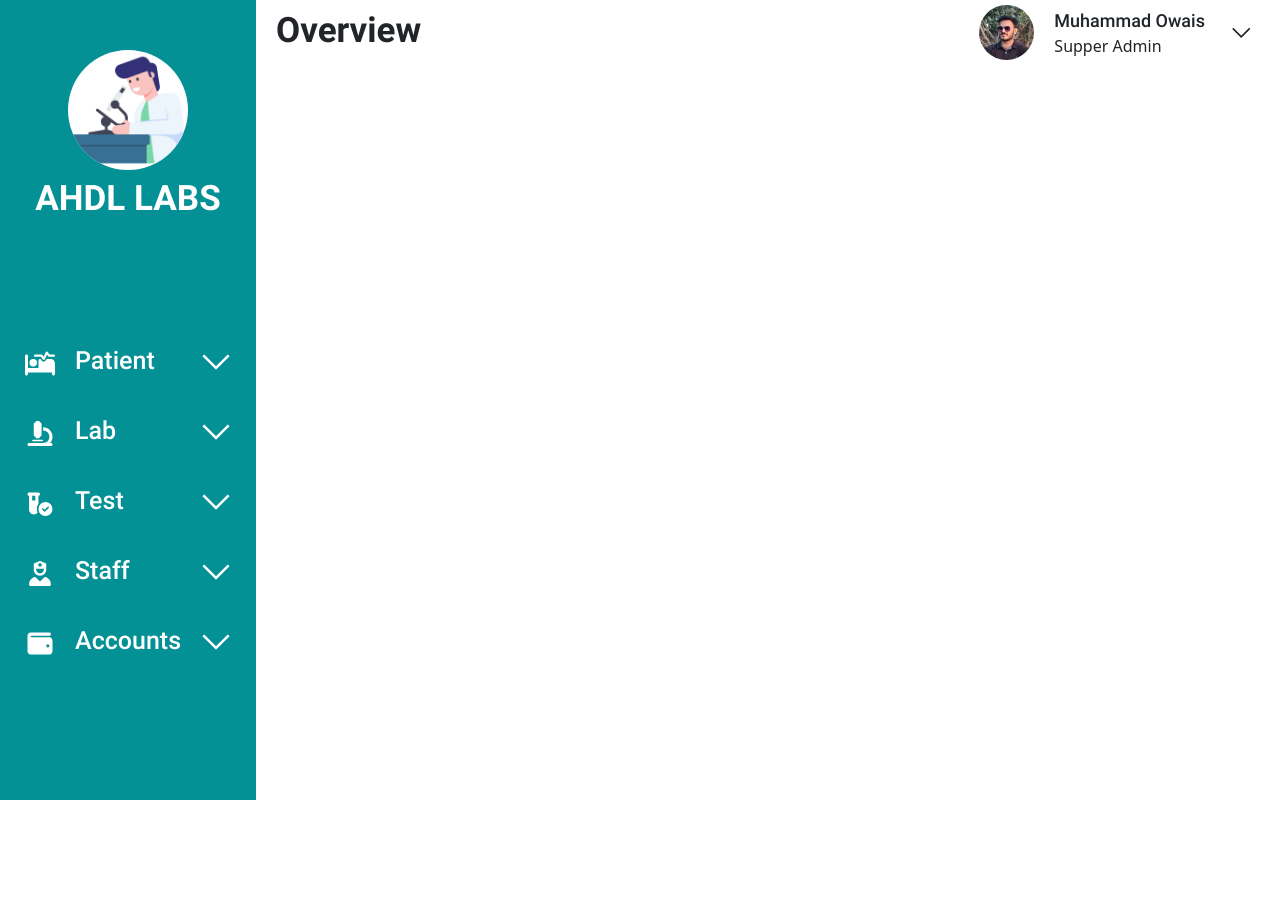
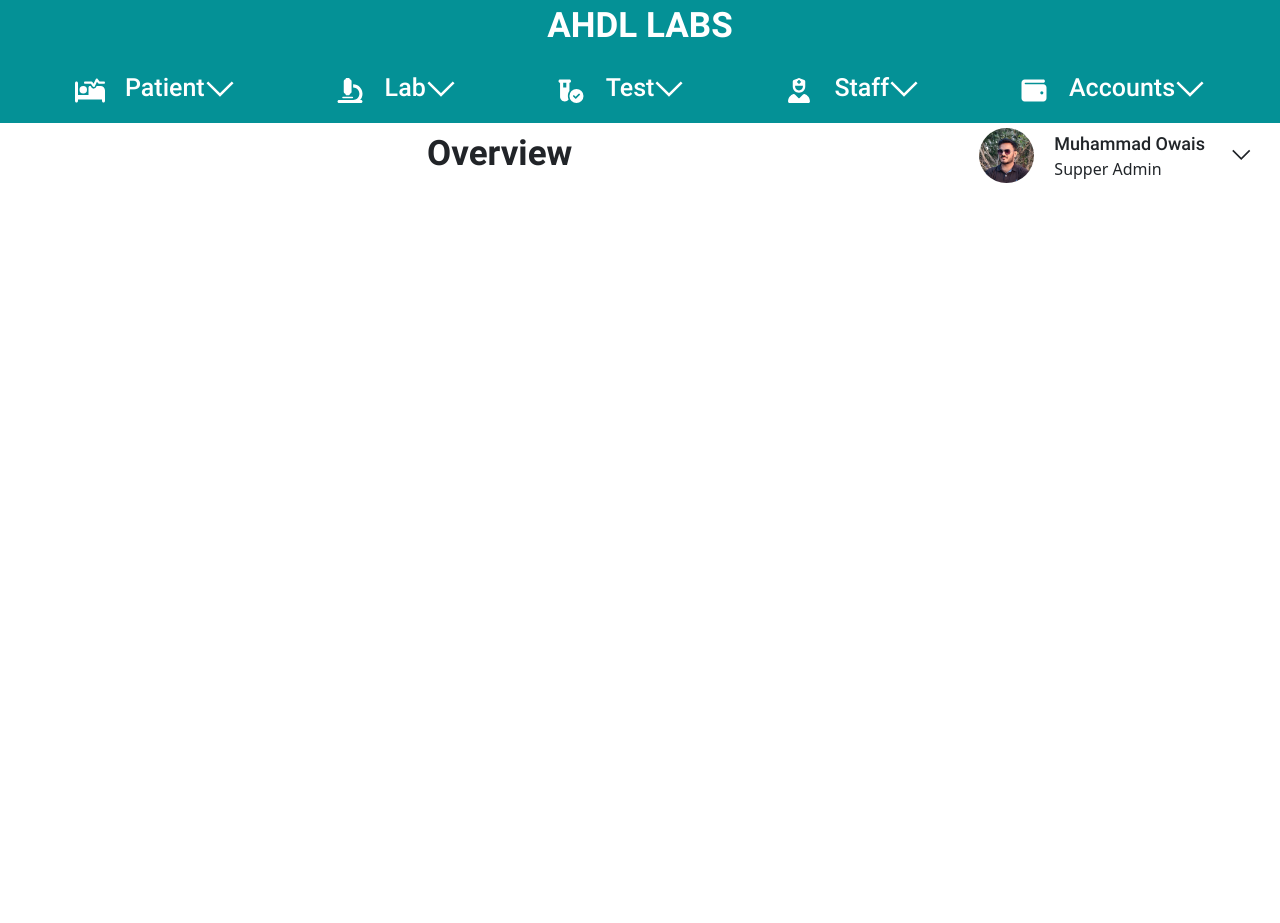
Before and after one commit to MuhammadOwais1020/AHDL-labs, a Django app: page / in a window 1280 px wide. Before the commit the page ends 800 px from the top, so only its background shows below. Run offline with Django 4.2, Linux system fonts and the light colour scheme; some libraries are stand-ins or nearby versions.

Commit message:
17/09/2023

```diff
--- a/LabManagementSystem/managementApp/static/script/script.js
+++ b/LabManagementSystem/managementApp/static/script/script.js
@@ -3032,23 +3032,25 @@ function displayDataInTable(data) {
     labIdCell.textContent = record.lab_id;
     row.appendChild(labIdCell);
 
-    const testIdCell = document.createElement("td");
-    testIdCell.textContent = record.test_id;
-    row.appendChild(testIdCell);
-
-    console.log("Test ID: " + record.test_id);
-
-    const testNameCell = document.createElement("td");
-    testNameCell.textContent = record.test_name;
-    row.appendChild(testNameCell);
-
     const datetimeCell = document.createElement("td");
     datetimeCell.textContent = record.datetime;
     row.appendChild(datetimeCell);
 
+    const testPatientCell = document.createElement("td");
+    testPatientCell.textContent = record.patient_name;
+    testPatientCell.classList.add("text-left");
+    row.appendChild(testPatientCell);
+
     const genderCell = document.createElement("td");
     genderCell.textContent = record.gender;
     row.appendChild(genderCell);
+    // console.log("Patient Name: " + record.patient_name);
+    // console.log("Test ID: " + record.test_id);
+
+    const testNameCell = document.createElement("td");
+    testNameCell.textContent = record.test_name;
+    testNameCell.classList.add("text-left");
+    row.appendChild(testNameCell);
 
     const pannelCaseCell = document.createElement("td");
     pannelCaseCell.textContent = record.pannel_case;
--- a/LabManagementSystem/managementApp/static/style.css
+++ b/LabManagementSystem/managementApp/static/style.css
@@ -61,12 +61,11 @@ body {
 
 /* side panel */
 .side-panel-div {
-    width: 20vw;
-    height: 100vh;
-    overflow: hidden;
+    width: 100%;
     background-color: var(--mo-primary-color);
     text-align: center;
     float: left;
+    position: sticky;
 }
 
 /* side panel logo div */
@@ -76,7 +75,7 @@ body {
     border-radius: 50%;
     margin: 50px auto 3px;
     background-color: var(--mo-sections-color);
-    overflow: hidden;
+    display: none;
 }
 
 /* side panel logo image */
@@ -94,7 +93,8 @@ body {
 
 /* menu box */
 .menu-box {
-    margin-top: 100px;
+    display: flex;
+    justify-content: space-evenly;
 }
 
 /* menu buttons */
@@ -112,7 +112,7 @@ body {
 
 /* main window */
 .main-window {
-    width: 80vw;
+    width: 100%;
     height: 100vh;
     overflow: hidden;
     float: right;
@@ -131,6 +131,7 @@ body {
     font-family: roboto-bold;
     font-size: 35px;
     color: var(--mo-text-color);
+    margin: 0 auto;
 }
 
 .profile-section {
@@ -460,3 +461,7 @@ body {
 #saveResultsButton {
     float: right;
 }
+
+.text-left {
+    text-align: left !important;
+}
--- a/LabManagementSystem/managementApp/templates/index.html
+++ b/LabManagementSystem/managementApp/templates/index.html
@@ -660,14 +660,21 @@
         <div class="wind" id="lab-wind-2">
           <div class="sub-wind">
 
+            <div class="input-group mb-3">
+              <input type="text" class="form-control" placeholder="Enter LAB ID" id="labIdInput">
+              <div class="input-group-append">
+                <button class="btn btn-primary" type="button" id="searchLabButton">Search</button>
+              </div>
+            </div>
+
             <table id="lab-registration-table" class="table table-hover">
               <thead>
                 <tr>
                   <th>LAB ID</th>
-                  <th>TEST ID</th>
-                  <th>TEST NAME</th>
                   <th>DATE</th>
+                  <th class="text-left">PATIENT NAME</th>
                   <th>GENDER</th>
+                  <th class="text-left">TEST NAME</th>
                   <th>PANNEL CASE</th>
                   <th>ACTION</th>
                   <th>LAB RESULT</th>
--- a/LabManagementSystem/managementApp/views.py
+++ b/LabManagementSystem/managementApp/views.py
@@ -1236,7 +1236,7 @@ def handle_lab_registrationS(request):
 def get_lab_registration_data(request):
     print('inside lab registration get data')
     sql_query = '''
-        SELECT lr.id, li.id AS LAB_Item, t.id AS test_id, t.test_name, datetime, lr.gender, lr.pannel_case, li.labitem_status FROM managementApp_labregistration lr, managementApp_labitems li, managementApp_test t WHERE lr.id = li.lab_id AND li.test_id = t.id;
+        SELECT lr.id, lr.patient_name, li.id AS LAB_Item, t.id AS test_id, t.test_name, datetime, lr.gender, lr.pannel_case, li.labitem_status FROM managementApp_labregistration lr, managementApp_labitems li, managementApp_test t WHERE lr.id = li.lab_id AND li.test_id = t.id;
     '''
 
     # Execute the raw query using the manager for the model
@@ -1246,6 +1246,7 @@ def get_lab_registration_data(request):
     data = []
     for lab_registration in lab_registrations:
         lab_id = lab_registration.id
+        patient_name = lab_registration.patient_name
         labitem_id = lab_registration.LAB_Item
         test_id = lab_registration.test_id
         test_name = lab_registration.test_name
@@ -1260,6 +1261,7 @@ def get_lab_registration_data(request):
         # Add the data for the current LabRegistration object to the list
         data.append({
             'lab_id': lab_id,
+            'patient_name': patient_name,
             'labitem_id': labitem_id,
             'test_id': test_id,
             'test_name': test_name,
```
